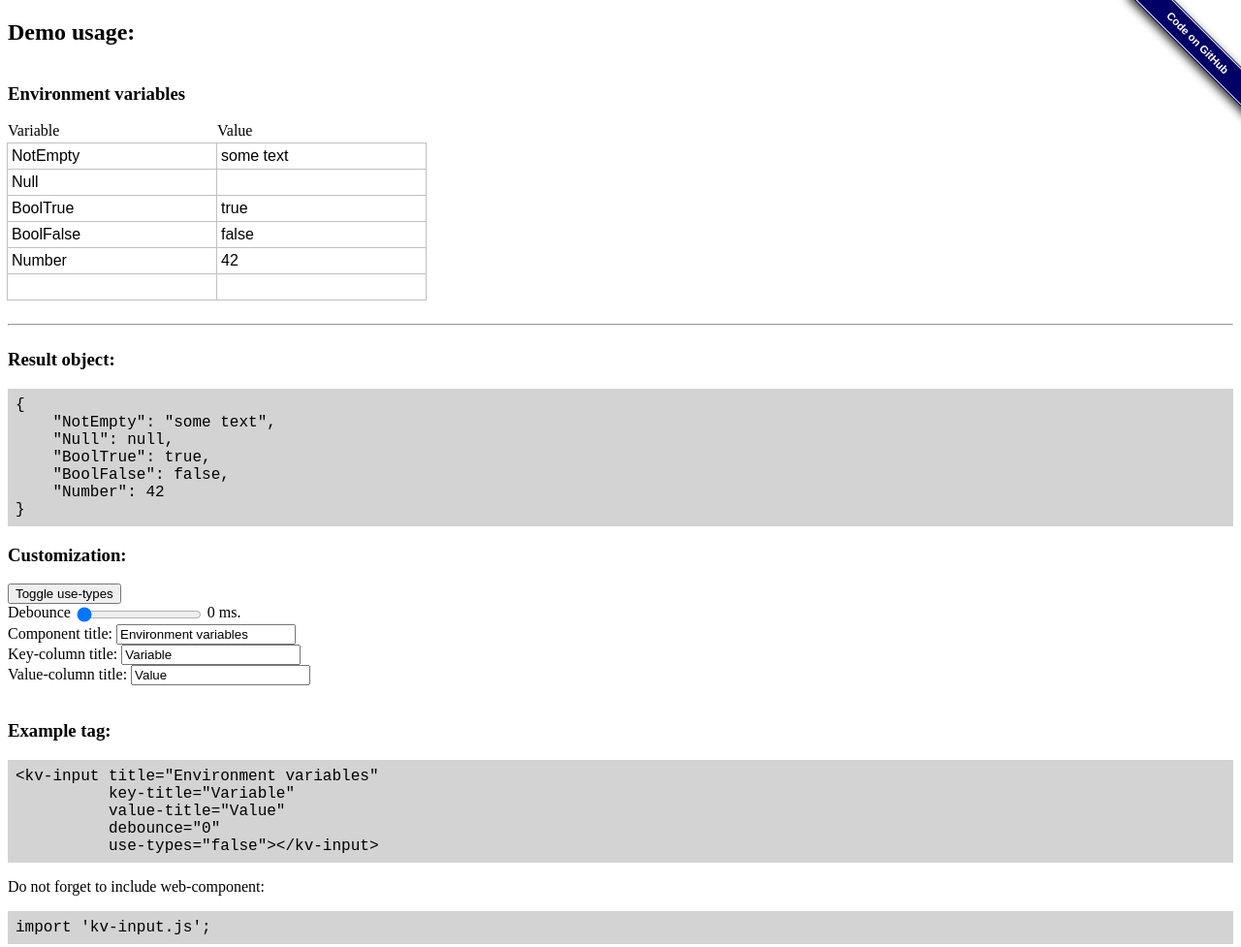
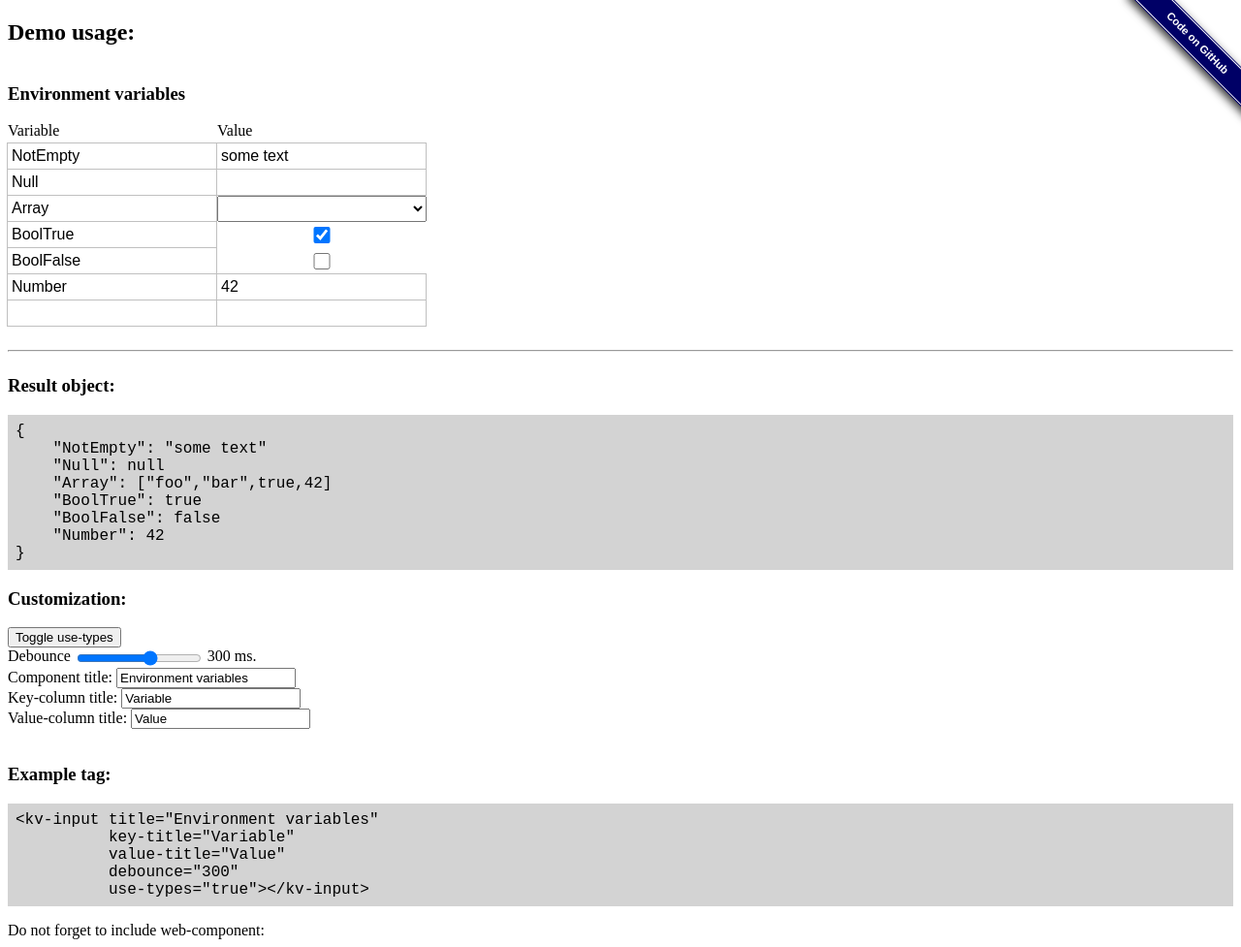
Before and after one commit to Liksu/kv-input, a website with bundled scripts: page index.html in a window 1280 px wide. Shown: the top 977 px of the page at 97% size. Built offline with nearby package versions, Linux system fonts and the light colour scheme.

Commit message:
Add dropdown for arrays

```diff
--- a/example.js
+++ b/example.js
@@ -26,7 +26,6 @@ window.toggleTypes = function() {
     kvInput.setAttribute('use-types', String(!kvInput._useTypes));
     elements.useTypesValue.innerText = String(kvInput._useTypes);
 };
-window.toggleTypes();
 
 // add listeners for titles change and init them
 
@@ -44,8 +43,22 @@ window.toggleTypes();
 // subscribe to changes from kv-input
 
 function updateDump(newData) {
-    elements.mirror.innerHTML = JSON.stringify(newData, null, 4);
+    elements.mirror.innerHTML = stringify(newData, 4);
     console.log('data changed to', newData);
 }
 kvInput.onchange = updateDump;
 updateDump(kvInput.kv);
+
+// my own stringify to make example more compact
+function stringify(obj, replacer = null, space = 4) {
+    const defaultReplacer = (k, v) => JSON.stringify(v);
+
+    if (!replacer || !(typeof replacer == 'function')) replacer = defaultReplacer;
+    if (typeof space == 'number') space = ' '.repeat(space);
+
+    const pairs = Object.entries(obj).map(([k, v]) => {
+        return `${space}"${k}": ` + replacer(k, v);
+    });
+
+    return `{\n${pairs.join('\n')}\n}`;
+}
--- a/index.html
+++ b/index.html
@@ -119,7 +119,7 @@
     <h2>Demo usage:</h2>
 
     <div class="column">
-        <kv-input>{"NotEmpty":"some text","Null":null,"BoolTrue":true,"BoolFalse":false,"Number":42}</kv-input>
+        <kv-input>{"NotEmpty":"some text","Null":null,"Array":["foo","bar",true,42],"BoolTrue":true,"BoolFalse":false,"Number":42}</kv-input>
     </div>
 
     <hr>
@@ -131,8 +131,8 @@
     <button onclick="toggleTypes()">Toggle use-types</button>
     <br>
     <label>Debounce
-        <input id="debounce" type="range" min="0" max="500" step="50" style="vertical-align: middle" onchange="updateDebounce(this)" value="0">
-        <span>0</span>
+        <input id="debounce" type="range" min="0" max="500" step="50" style="vertical-align: middle" onchange="updateDebounce(this)" value="300">
+        <span>300</span>
         ms.
     </label><br>
     <label>Component title: <input alt="title" id="titleInput" placeholder="titleValue" value="Environment variables"></label><br>
--- a/kv-input.js
+++ b/kv-input.js
@@ -180,26 +180,71 @@ class KVInput extends HTMLElement {
         this._timerId = setTimeout(() => this.update(event), this._debounce);
     }
 
-    createInput(index, name, value, pairLink) {
-        const input = document.createElement('input');
+    createElement(index, name, value, pairLink) {
+        let element;
 
-        if (typeof value !== 'boolean' || !this._useTypes) {
-            input.value = value;
+        if (this._useTypes && typeof value === 'boolean') {
+            element = this.createCheckbox(value);
+        } else if (this._useTypes && Array.isArray(value)) {
+            element = this.createSelect(value);
         } else {
-            input.type = 'checkbox';
-            input.checked = value;
-            const unwrap = () => {
-                input.type = 'text';
-                input.value = String(input.checked);
-                input.removeEventListener('dblclick', unwrap);
-            };
-            input.addEventListener('dblclick', unwrap);
+            element = this.createInput(value);
         }
 
-        input.setAttribute('name', name);
-        input.pairLink = pairLink;
-        input.dataset.index = index;
+        element.setAttribute('name', name);
+        element.pairLink = pairLink;
+        element.dataset.index = index;
 
+        return element;
+    }
+
+    createInput(value) {
+        const input = document.createElement('input');
+        input.value = value;
+        input.type = 'text';
+        return input;
+    }
+
+    createSelect(value) {
+        const select = document.createElement('select');
+
+        ['', ...value].forEach(item => {
+            const option = document.createElement('option');
+            option.value = option.innerText = item;
+            select.appendChild(option);
+        });
+        select.value = null;
+
+        const unwrapSelect = (event) => {
+            if (!event.ctrlKey) return;
+
+            const input = this.createInput(select.value);
+            input.name = select.name;
+            input.pairLink = select.pairLink;
+            input.dataset.index = select.dataset.index;
+
+            select.parentNode.insertBefore(input, select);
+            select.removeEventListener('click', unwrapSelect);
+            select.remove();
+        };
+        select.addEventListener('click', unwrapSelect);
+
+        return select;
+    }
+
+    createCheckbox(value) {
+        const input = document.createElement('input');
+        input.type = 'checkbox';
+        input.checked = value;
+
+        const unwrapCheckbox = (event) => {
+            if (!event.ctrlKey) return;
+
+            input.type = 'text';
+            input.value = String(input.checked);
+            input.removeEventListener('click', unwrapCheckbox);
+        };
+        input.addEventListener('click', unwrapCheckbox);
         return input;
     }
 
@@ -209,11 +254,11 @@ class KVInput extends HTMLElement {
         Object.assign(link, {
             key: {
                 content: key,
-                input: this.createInput(index, 'key', key, link)
+                input: this.createElement(index, 'key', key, link)
             },
             value: {
                 content: value,
-                input: this.createInput(index, 'value', value, link)
+                input: this.createElement(index, 'value', value, link)
             }
         });
 
@@ -276,7 +321,7 @@ class KVInput extends HTMLElement {
             valueTitle: this.shadowRoot.getElementById('value-title')
         };
 
-        this.shadowRoot.addEventListener('change', e => this.debounceUpdate(e));
+        this.shadowRoot.addEventListener('change', e => this.update(e));
         this.shadowRoot.addEventListener('keyup', e => this.keyupHandler(e));
 
         this.updateUI();
--- a/package.json
+++ b/package.json
@@ -1,6 +1,6 @@
 {
   "name": "kv-input",
-  "version": "1.1.4",
+  "version": "1.1.5",
   "description": "Simple key-value editor web-component",
   "main": "kv-input.js",
   "scripts": {
```
Also changed, not shown: README.md.
